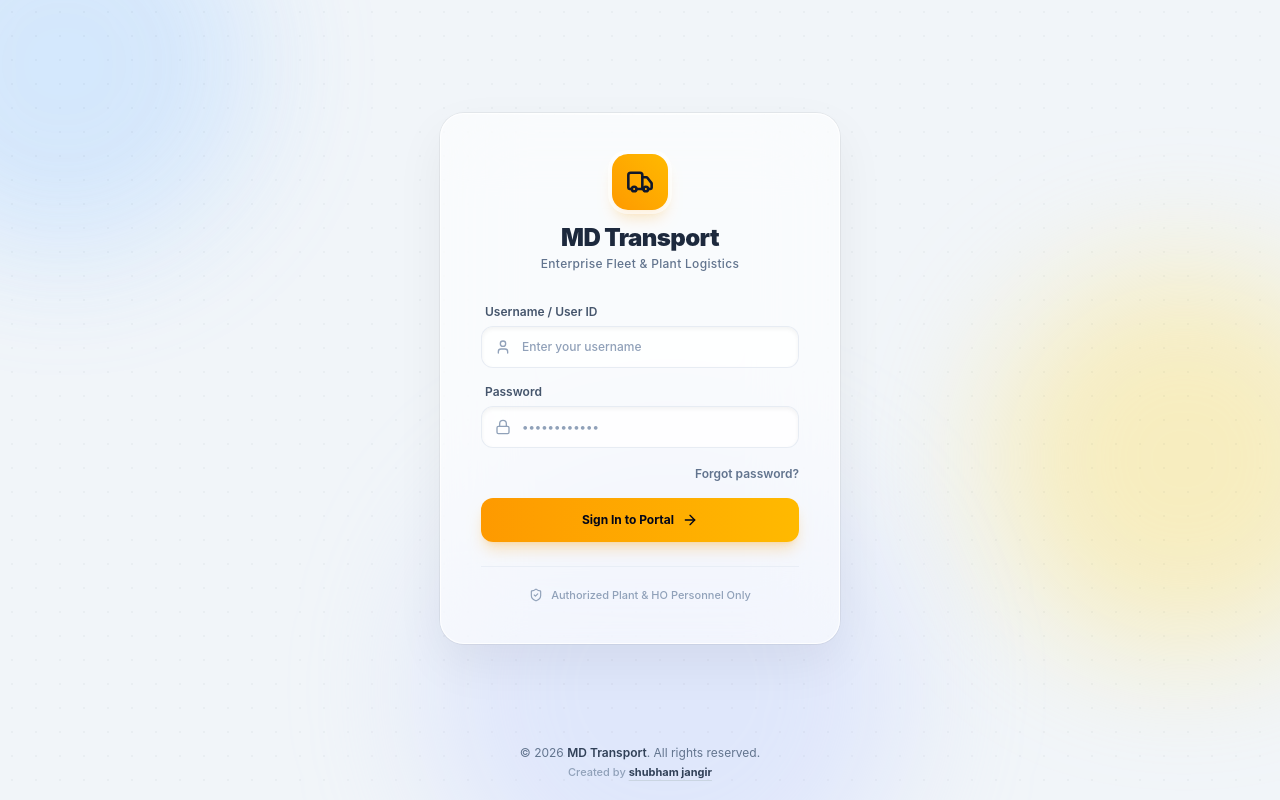
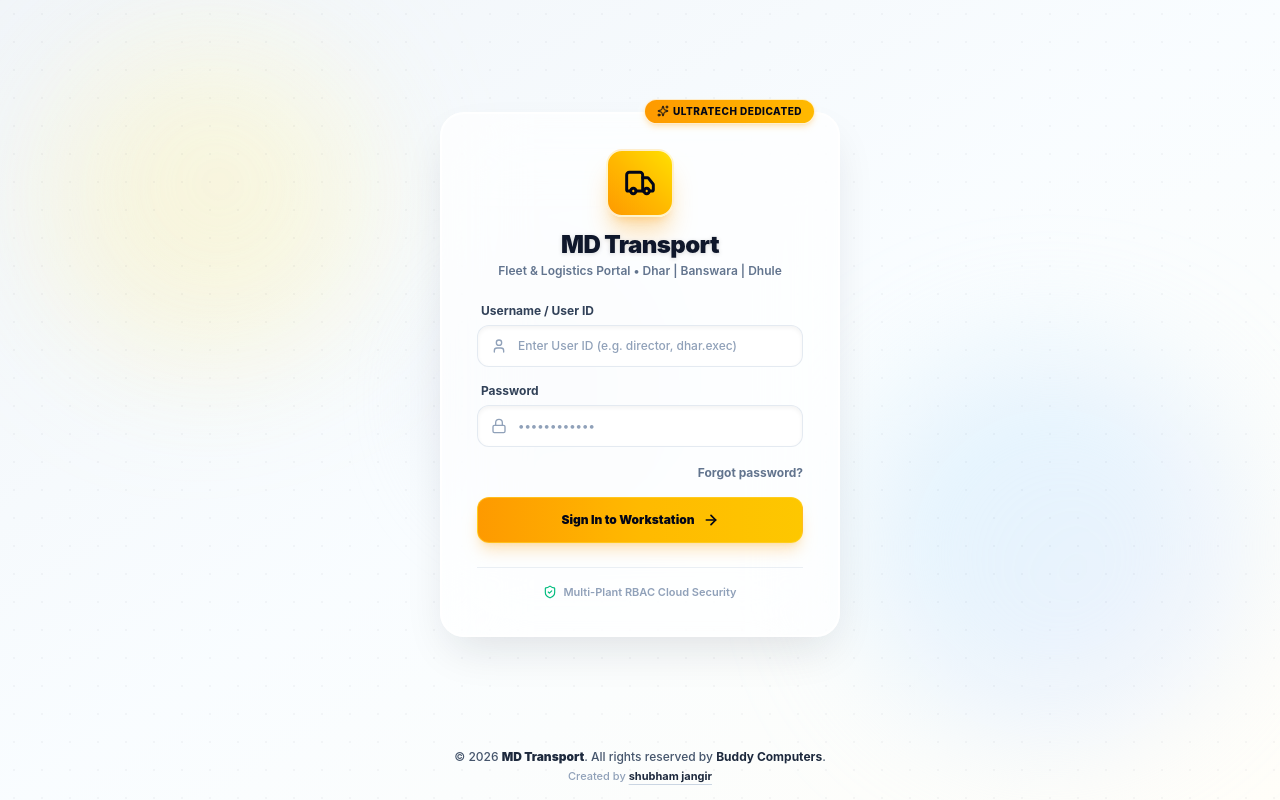
Before and after one commit to unacademy-shubham/md-transport, a React (Vite) app: page / in a window 1280 px wide. Built offline with nearby package versions, Linux system fonts and the light colour scheme.

Commit message:
3d login

```diff
--- a/src/pages/Login.jsx
+++ b/src/pages/Login.jsx
@@ -1,5 +1,5 @@
-import React, { useState } from 'react';
-import { Truck, User, Lock, ArrowRight, ShieldCheck, KeyRound } from 'lucide-react';
+import React, { useState, useRef } from 'react';
+import { Truck, User, Lock, ArrowRight, ShieldCheck, KeyRound, Sparkles, Building, Phone } from 'lucide-react';
 
 export default function Login({ onLoginSuccess }) {
   const [username, setUsername] = useState('');
@@ -7,65 +7,108 @@
   const [errorMessage, setErrorMessage] = useState('');
   const [forgotModal, setForgotModal] = useState(false);
 
+  // 3D Tilt Dynamic Physics
+  const cardRef = useRef(null);
+  const [tilt, setTilt] = useState({ rotateX: 0, rotateY: 0, shadowX: 0, shadowY: 20 });
+
+  const handleMouseMove = (e) => {
+    if (!cardRef.current) return;
+    const rect = cardRef.current.getBoundingClientRect();
+    const x = e.clientX - rect.left;
+    const y = e.clientY - rect.top;
+    const centerX = rect.width / 2;
+    const centerY = rect.height / 2;
+
+    const rotateX = ((y - centerY) / centerY) * -10;
+    const rotateY = ((x - centerX) / centerX) * 10;
+
+    setTilt({
+      rotateX,
+      rotateY,
+      shadowX: (centerX - x) * 0.15,
+      shadowY: Math.max(15, (centerY - y) * 0.15 + 25),
+    });
+  };
+
+  const handleMouseLeave = () => {
+    setTilt({ rotateX: 0, rotateY: 0, shadowX: 0, shadowY: 20 });
+  };
+
   const handleSubmit = (e) => {
     e.preventDefault();
     if (!username.trim() || !password.trim()) {
-      setErrorMessage('Please enter both username and password.');
+      setErrorMessage('Kripya username aur password enter karein.');
       return;
     }
-
-    // Auth Callback (Parent component ko user pass karega)
     if (onLoginSuccess) {
       onLoginSuccess(username, password);
     }
   };
 
   return (
-    <div className="relative min-h-screen w-full flex flex-col justify-between items-center bg-slate-100 overflow-hidden font-sans select-none">
-      {/* Background Liquid / Ambient Blobs for Glass Refraction */}
-      <div className="absolute -top-32 -left-32 w-96 h-96 bg-blue-300/40 rounded-full blur-3xl pointer-events-none animate-pulse"></div>
-      <div className="absolute top-1/3 -right-24 w-96 h-96 bg-amber-200/50 rounded-full blur-3xl pointer-events-none"></div>
-      <div className="absolute -bottom-32 left-1/3 w-[30rem] h-[30rem] bg-indigo-200/40 rounded-full blur-3xl pointer-events-none"></div>
+    <div
+      onMouseMove={handleMouseMove}
+      className="relative min-h-screen w-full flex flex-col justify-between items-center bg-gradient-to-br from-slate-100 via-sky-50/40 to-amber-50/30 overflow-hidden font-sans select-none"
+      style={{ perspective: '1200px' }}
+    >
+      {/* 3D Soft Light Ambient Elements */}
+      <div className="absolute top-10 left-12 w-80 h-80 bg-gradient-to-tr from-amber-200/40 to-yellow-100/60 rounded-full blur-3xl pointer-events-none transform -rotate-12 animate-pulse"></div>
+      <div className="absolute bottom-16 right-10 w-96 h-96 bg-gradient-to-br from-sky-200/40 to-indigo-100/50 rounded-full blur-3xl pointer-events-none"></div>
+      <div className="absolute top-1/2 left-1/3 -translate-y-1/2 w-64 h-64 bg-slate-200/30 rounded-full blur-2xl pointer-events-none"></div>
 
-      {/* Subtle Mesh Grid Background Pattern */}
+      {/* Engineering Mesh Grid */}
       <div
-        className="absolute inset-0 opacity-[0.03] pointer-events-none"
-        style={{ backgroundImage: 'radial-gradient(#0f172a 1px, transparent 1px)', backgroundSize: '24px 24px' }}
+        className="absolute inset-0 opacity-[0.035] pointer-events-none"
+        style={{ backgroundImage: 'radial-gradient(#1e293b 1px, transparent 1px)', backgroundSize: '28px 28px' }}
       ></div>
 
-      {/* Top Space Filler */}
-      <div className="w-full h-8"></div>
+      <div className="w-full h-4"></div>
 
-      {/* Main Glassmorphism Login Container */}
-      <div className="relative z-10 w-full max-w-md px-6">
-        <div className="relative backdrop-blur-2xl bg-white/60 border border-white/80 rounded-3xl p-8 sm:p-10 shadow-[0_20px_50px_rgba(0,0,0,0.06)] ring-1 ring-black/5 transition-all duration-300">
+      {/* 3D Glass Interactive Main Box */}
+      <div className="relative z-10 w-full max-w-md px-6 py-4">
+        <div
+          ref={cardRef}
+          onMouseLeave={handleMouseLeave}
+          style={{
+            transform: `rotateX(${tilt.rotateX}deg) rotateY(${tilt.rotateY}deg) translateZ(20px)`,
+            boxShadow: `${tilt.shadowX}px ${tilt.shadowY}px 45px -10px rgba(15, 23, 42, 0.12), 0 0 0 1px rgba(255, 255, 255, 0.8) inset`,
+            transformStyle: 'preserve-3d',
+            transition: 'transform 0.18s ease-out, box-shadow 0.18s ease-out',
+          }}
+          className="relative backdrop-blur-2xl bg-white/70 rounded-3xl p-8 sm:p-9 border border-white/90"
+        >
+          {/* 3D Floating Plant Badges */}
+          <div
+            style={{ transform: 'translateZ(30px)' }}
+            className="absolute -top-3.5 right-6 px-3 py-1 bg-gradient-to-r from-amber-500 to-amber-400 text-slate-950 font-extrabold text-[10px] tracking-wider uppercase rounded-full shadow-md shadow-amber-500/20 border border-white/80 flex items-center gap-1"
+          >
+            <Sparkles className="w-3 h-3" />
+            <span>UltraTech Dedicated</span>
+          </div>
 
-          {/* Glass Reflection Highlight */}
-          <div className="absolute inset-x-0 top-0 h-px bg-gradient-to-r from-transparent via-white to-transparent opacity-80 rounded-t-3xl"></div>
-
-          {/* Header & Logo */}
-          <div className="flex flex-col items-center text-center space-y-3 mb-8">
-            <div className="p-3.5 bg-gradient-to-tr from-amber-500 to-amber-400 text-slate-900 rounded-2xl shadow-lg shadow-amber-500/25 ring-4 ring-white/60 flex items-center justify-center">
-              <Truck className="w-7 h-7 stroke-[2.2]" />
+          {/* 3D Header & Logo */}
+          <div style={{ transform: 'translateZ(25px)' }} className="flex flex-col items-center text-center space-y-3 mb-6">
+            <div className="p-4 bg-gradient-to-tr from-amber-500 via-amber-400 to-yellow-300 text-slate-950 rounded-2xl shadow-xl shadow-amber-500/30 border-2 border-white/80 flex items-center justify-center transform hover:scale-105 transition-transform duration-300">
+              <Truck className="w-8 h-8 stroke-[2.2]" />
             </div>
             <div>
-              <h1 className="text-2xl font-black tracking-tight text-slate-800">MD Transport</h1>
-              <p className="text-xs font-medium text-slate-500 mt-0.5 tracking-wide">Enterprise Fleet & Plant Logistics</p>
+              <h1 className="text-2xl font-black tracking-tight text-slate-900 drop-shadow-sm">MD Transport</h1>
+              <p className="text-xs font-semibold text-slate-500 mt-0.5">Fleet & Logistics Portal • Dhar | Banswara | Dhule</p>
             </div>
           </div>
 
-          {/* Error Notice */}
+          {/* Error Alert */}
           {errorMessage && (
-            <div className="mb-5 p-3 rounded-xl bg-rose-50 border border-rose-200/60 text-rose-600 text-xs font-medium flex items-center gap-2">
-              <span className="w-1.5 h-1.5 rounded-full bg-rose-500"></span>
-              {errorMessage}
+            <div style={{ transform: 'translateZ(20px)' }} className="mb-4 p-3 rounded-xl bg-rose-50/90 border border-rose-200 text-rose-600 text-xs font-semibold flex items-center gap-2 shadow-sm">
+              <span className="w-1.5 h-1.5 rounded-full bg-rose-500 animate-ping"></span>
+              <span>{errorMessage}</span>
             </div>
           )}
 
           {/* Form */}
-          <form onSubmit={handleSubmit} className="space-y-4 text-xs font-medium">
+          <form onSubmit={handleSubmit} style={{ transform: 'translateZ(20px)' }} className="space-y-4 text-xs font-medium">
             <div>
-              <label className="text-slate-600 font-semibold block mb-1.5 pl-1">Username / User ID</label>
+              <label className="text-slate-700 font-bold block mb-1.5 pl-1">Username / User ID</label>
               <div className="relative group">
                 <div className="absolute inset-y-0 left-0 pl-3.5 flex items-center pointer-events-none text-slate-400 group-focus-within:text-amber-600 transition-colors">
                   <User className="w-4 h-4" />
@@ -73,16 +116,16 @@
                 <input
                   type="text"
                   required
-                  placeholder="Enter your username"
+                  placeholder="Enter User ID (e.g. director, dhar.exec)"
                   value={username}
                   onChange={(e) => setUsername(e.target.value)}
-                  className="w-full bg-white/80 border border-slate-200/80 rounded-xl pl-10 pr-4 py-3 text-slate-800 placeholder:text-slate-400 focus:outline-none focus:ring-2 focus:ring-amber-400/50 focus:border-amber-500 transition shadow-inner"
+                  className="w-full bg-white/90 border border-slate-200/90 rounded-xl pl-10 pr-4 py-3 text-slate-900 placeholder:text-slate-400 focus:outline-none focus:ring-2 focus:ring-amber-400/50 focus:border-amber-500 transition shadow-inner font-medium"
                 />
               </div>
             </div>
 
             <div>
-              <label className="text-slate-600 font-semibold block mb-1.5 pl-1">Password</label>
+              <label className="text-slate-700 font-bold block mb-1.5 pl-1">Password</label>
               <div className="relative group">
                 <div className="absolute inset-y-0 left-0 pl-3.5 flex items-center pointer-events-none text-slate-400 group-focus-within:text-amber-600 transition-colors">
                   <Lock className="w-4 h-4" />
@@ -93,44 +136,44 @@
                   placeholder="••••••••••••"
                   value={password}
                   onChange={(e) => setPassword(e.target.value)}
-                  className="w-full bg-white/80 border border-slate-200/80 rounded-xl pl-10 pr-4 py-3 text-slate-800 placeholder:text-slate-400 focus:outline-none focus:ring-2 focus:ring-amber-400/50 focus:border-amber-500 transition shadow-inner"
+                  className="w-full bg-white/90 border border-slate-200/90 rounded-xl pl-10 pr-4 py-3 text-slate-900 placeholder:text-slate-400 focus:outline-none focus:ring-2 focus:ring-amber-400/50 focus:border-amber-500 transition shadow-inner font-medium"
                 />
               </div>
             </div>
 
-            {/* Forgot Password Link */}
+            {/* Forgot Password Trigger */}
             <div className="flex justify-end pt-0.5">
               <button
                 type="button"
                 onClick={() => setForgotModal(true)}
-                className="text-xs font-semibold text-slate-500 hover:text-amber-600 transition-colors cursor-pointer"
+                className="text-xs font-bold text-slate-500 hover:text-amber-600 transition-colors cursor-pointer"
               >
                 Forgot password?
               </button>
             </div>
 
-            {/* Sign In Button */}
+            {/* 3D Action Button */}
             <button
               type="submit"
-              className="w-full mt-2 py-3.5 bg-gradient-to-r from-amber-500 to-amber-400 hover:from-amber-600 hover:to-amber-500 text-slate-950 font-bold rounded-xl shadow-lg shadow-amber-500/25 hover:shadow-amber-500/35 transition active:scale-[0.98] flex items-center justify-center gap-2 cursor-pointer"
+              className="w-full mt-2 py-3.5 bg-gradient-to-r from-amber-500 via-amber-400 to-yellow-400 hover:from-amber-600 hover:to-amber-500 text-slate-950 font-black rounded-xl shadow-lg shadow-amber-500/25 hover:shadow-amber-500/35 border border-amber-300/60 transition-all transform active:scale-[0.98] flex items-center justify-center gap-2 cursor-pointer text-xs"
             >
-              <span>Sign In to Portal</span>
-              <ArrowRight className="w-4 h-4" />
+              <span>Sign In to Workstation</span>
+              <ArrowRight className="w-4 h-4 stroke-[2.5]" />
             </button>
           </form>
 
           {/* Security Badge */}
-          <div className="mt-6 pt-5 border-t border-slate-200/60 flex items-center justify-center gap-2 text-[11px] text-slate-400 font-medium">
-            <ShieldCheck className="w-3.5 h-3.5 text-slate-400" />
-            <span>Authorized Plant & HO Personnel Only</span>
+          <div style={{ transform: 'translateZ(15px)' }} className="mt-6 pt-4 border-t border-slate-200/70 flex items-center justify-center gap-1.5 text-[11px] text-slate-400 font-semibold">
+            <ShieldCheck className="w-3.5 h-3.5 text-emerald-500" />
+            <span>Multi-Plant RBAC Cloud Security</span>
           </div>
         </div>
       </div>
 
-      {/* Footer / Copyright / Creator Credit Link */}
-      <footer className="relative z-10 w-full py-5 text-center text-xs text-slate-500">
-        <p className="font-normal">
-          &copy; {new Date().getFullYear()} <span className="font-semibold text-slate-700">MD Transport</span>. All rights reserved.
+      {/* Footer with Buddy Computers & Shubham Jangir Credit */}
+      <footer className="relative z-10 w-full py-4 text-center text-xs text-slate-500">
+        <p className="font-medium text-slate-600">
+          &copy; {new Date().getFullYear()} <span className="font-black text-slate-800">MD Transport</span>. All rights reserved by <span className="font-bold text-slate-800">Buddy Computers</span>.
         </p>
         <p className="text-[11px] text-slate-400 mt-1 font-medium">
           Created by{' '}
@@ -138,31 +181,31 @@
             href="https://www.instagram.com/happiest_banda"
             target="_blank"
             rel="noopener noreferrer"
-            className="font-bold text-slate-700 hover:text-amber-600 transition-colors underline decoration-slate-300 underline-offset-4 hover:decoration-amber-500"
+            className="font-bold text-slate-800 hover:text-amber-600 transition-colors underline decoration-slate-300 underline-offset-4 hover:decoration-amber-500"
           >
             shubham jangir
           </a>
         </p>
       </footer>
 
-      {/* Forgot Password Glass Modal Popup */}
+      {/* Forgot Password 3D Modal */}
       {forgotModal && (
-        <div className="fixed inset-0 z-50 flex items-center justify-center p-4 bg-slate-900/30 backdrop-blur-sm">
-          <div className="relative w-full max-w-sm bg-white/90 backdrop-blur-2xl border border-white rounded-3xl p-6 shadow-2xl text-center space-y-4">
-            <div className="w-12 h-12 bg-amber-100 text-amber-600 rounded-2xl flex items-center justify-center mx-auto shadow-sm">
-              <KeyRound className="w-6 h-6" />
+        <div className="fixed inset-0 z-50 flex items-center justify-center p-4 bg-slate-900/30 backdrop-blur-md">
+          <div className="relative w-full max-w-sm bg-white/95 backdrop-blur-2xl border border-white rounded-3xl p-6 shadow-2xl text-center space-y-4 animate-in fade-in zoom-in duration-200">
+            <div className="w-12 h-12 bg-amber-100 text-amber-600 rounded-2xl flex items-center justify-center mx-auto shadow-inner border border-amber-200">
+              <KeyRound className="w-6 h-6 stroke-[2.2]" />
             </div>
             <div>
-              <h3 className="text-base font-bold text-slate-800">Forgot Password?</h3>
-              <p className="text-xs text-slate-500 mt-1 leading-relaxed">
-                Contact your Head Office administrator at Ahmedabad or the IT Dispatch manager to reset your credentials.
+              <h3 className="text-base font-black text-slate-900">Reset Credentials</h3>
+              <p className="text-xs text-slate-500 mt-1.5 leading-relaxed">
+                Contact the Ahmedabad Head Office administration team or plant IT support to issue a secure password reset.
               </p>
             </div>
             <button
               onClick={() => setForgotModal(false)}
-              className="w-full py-2.5 bg-slate-900 hover:bg-slate-800 text-white text-xs font-semibold rounded-xl transition cursor-pointer"
+              className="w-full py-2.5 bg-slate-900 hover:bg-slate-800 text-white text-xs font-bold rounded-xl transition cursor-pointer shadow-md shadow-slate-900/20"
             >
-              Understood
+              Back to Login
             </button>
           </div>
         </div>
```
